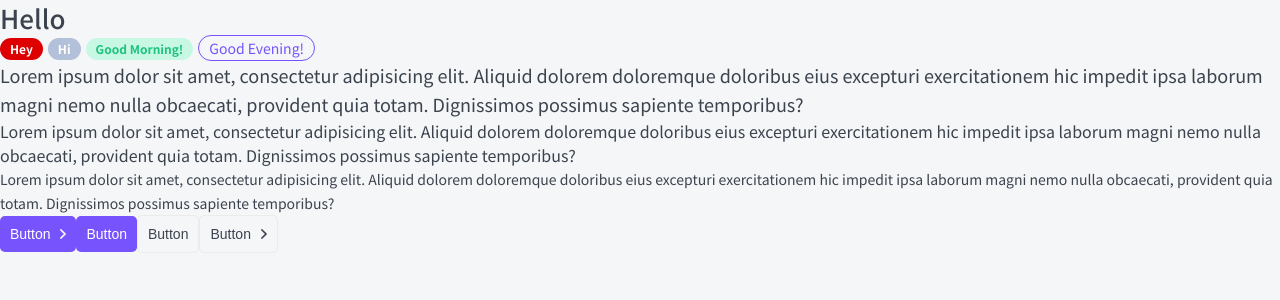
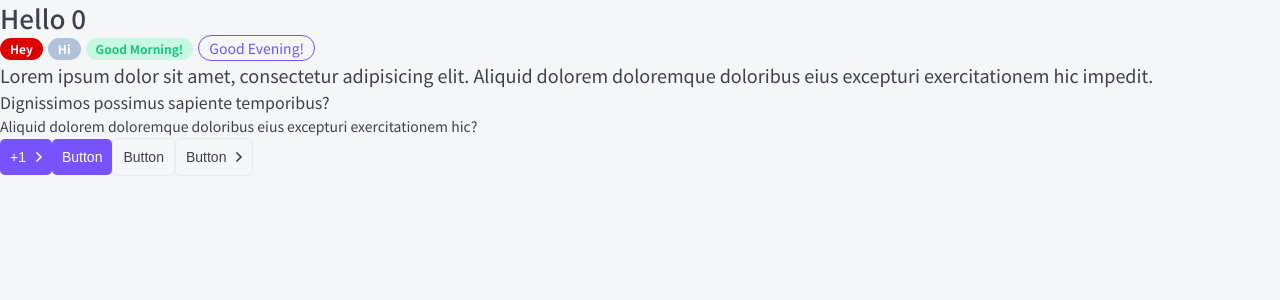
Before and after one commit to Marinarium/top-app, a Next.js app: page / in a window 1280 px wide. Shown: the top 300 px of the page. Built offline with nearby package versions, Linux system fonts and the light colour scheme.

Commit message:
add: add counter - useState example

```diff
--- a/pages/index.tsx
+++ b/pages/index.tsx
@@ -1,25 +1,23 @@
-import React from "react";
+import React, {useState} from "react";
 
 import {Button, Htag, Paragraph, Tag} from "../components/";
 
 export default function Home(): JSX.Element {
+    const [counter, setCounter] = useState<number>(0);
     return (
         <div>
-            <Htag tag='h1'>Hello</Htag>
+            <Htag tag='h1'>Hello {counter}</Htag>
             <Tag color='red'>Hey</Tag>
             <Tag color='grey'>Hi</Tag>
             <Tag color='green'>Good Morning!</Tag>
             <Tag color='primary' size='medium'>Good Evening!</Tag>
             <Paragraph appearance='big'>Lorem ipsum dolor sit amet, consectetur adipisicing elit. Aliquid dolorem doloremque doloribus
-                eius excepturi exercitationem hic impedit ipsa laborum magni nemo nulla obcaecati, provident quia totam.
+                eius excepturi exercitationem hic impedit.</Paragraph>
+            <Paragraph>
                 Dignissimos possimus sapiente temporibus?</Paragraph>
-            <Paragraph>Lorem ipsum dolor sit amet, consectetur adipisicing elit. Aliquid dolorem doloremque doloribus
-                eius excepturi exercitationem hic impedit ipsa laborum magni nemo nulla obcaecati, provident quia totam.
-                Dignissimos possimus sapiente temporibus?</Paragraph>
-            <Paragraph appearance='small'>Lorem ipsum dolor sit amet, consectetur adipisicing elit. Aliquid dolorem doloremque doloribus
-                eius excepturi exercitationem hic impedit ipsa laborum magni nemo nulla obcaecati, provident quia totam.
-                Dignissimos possimus sapiente temporibus?</Paragraph>
-            <Button appearance='primary' arrow='right'>Button</Button>
+            <Paragraph appearance='small'>Aliquid dolorem doloremque doloribus
+                eius excepturi exercitationem hic?</Paragraph>
+            <Button appearance='primary' arrow='right' onClick={() => setCounter(x => x + 1)}>+1</Button>
             <Button appearance='primary'>Button</Button>
             <Button appearance='ghost'>Button</Button>
             <Button appearance='ghost' arrow='right'>Button</Button>
```
